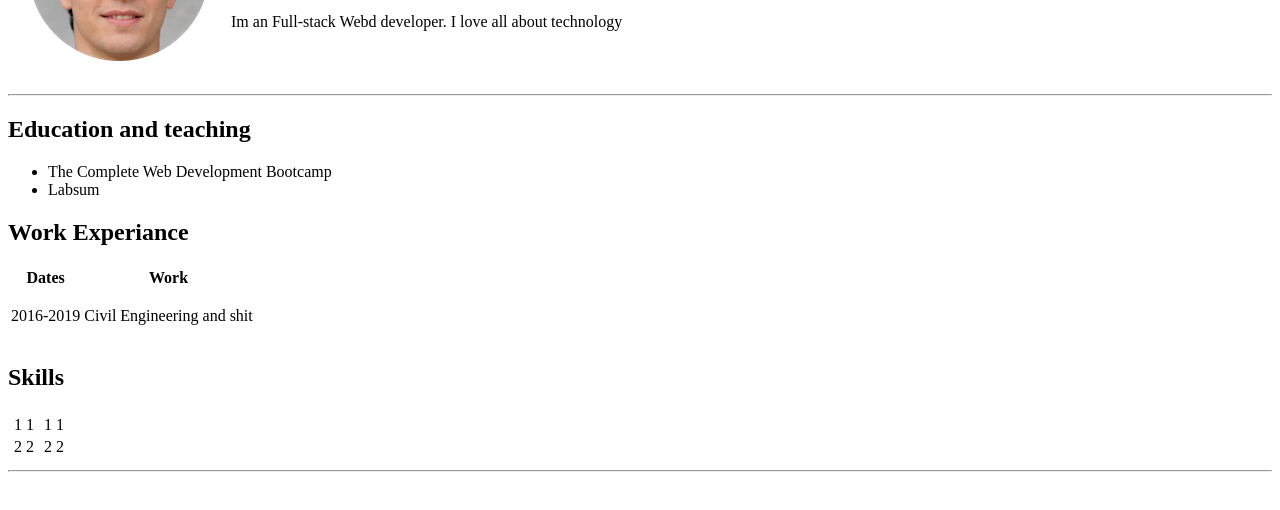
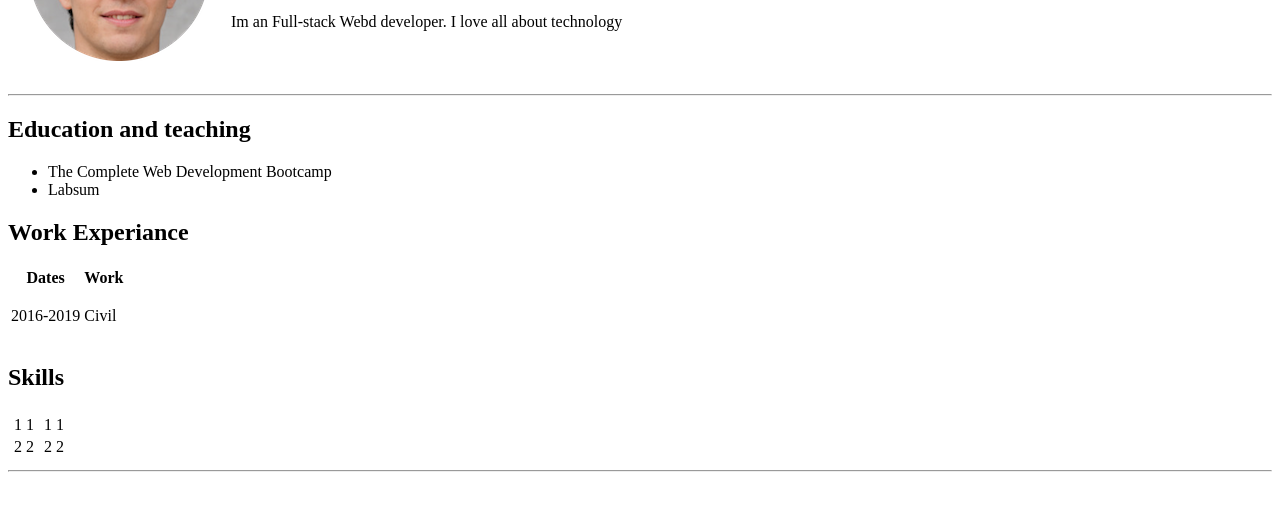
Before and after one commit to Akofahi/cv, a plain HTML site: page index.html in a window 1280 px wide. Shown: the part 148-658 px from the top of the page. Drawn offline with Linux system fonts and the light colour scheme.

Commit message:
Update index.html

```diff
--- a/index.html
+++ b/index.html
@@ -36,7 +36,7 @@
         <td>
           <p>2016-2019</p>
         </td>
-        <td>Civil Engineering and shit</td>
+        <td>Civil</td>
       </tr>
 
   </table>
```
